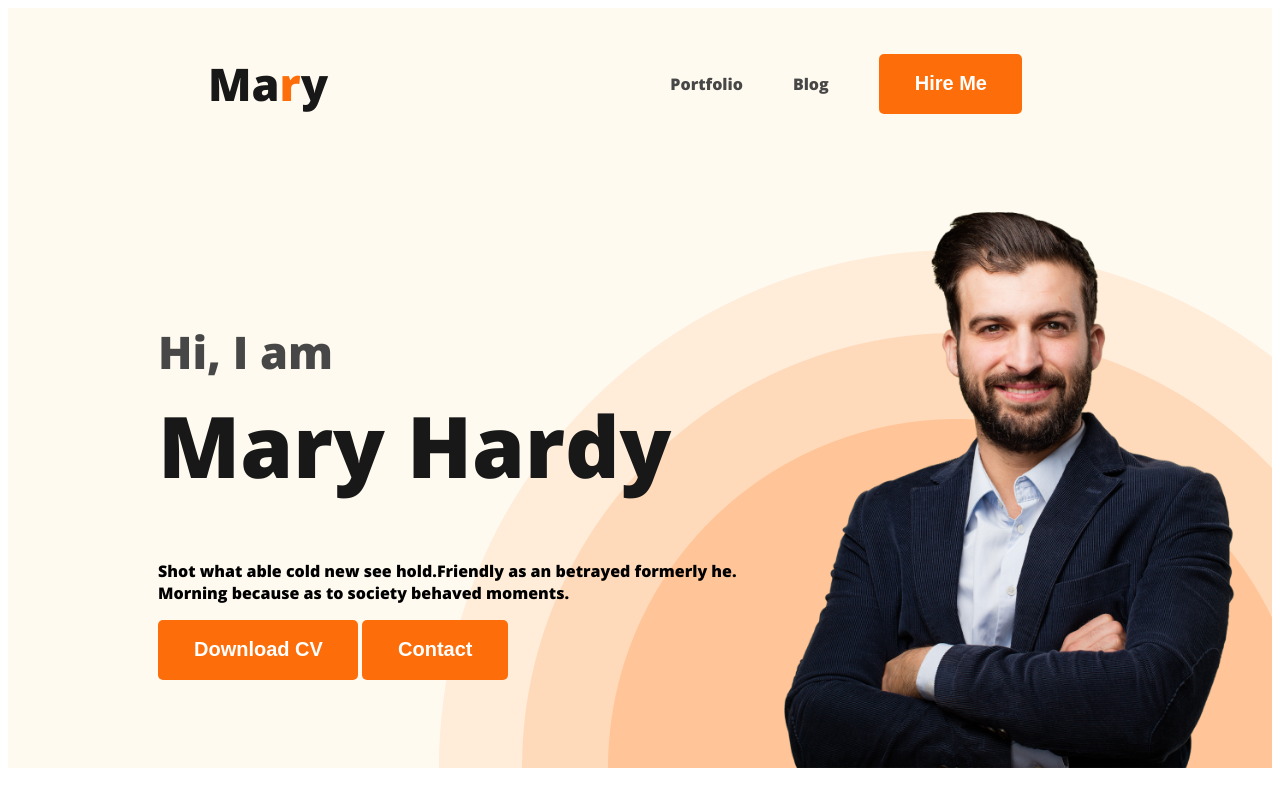
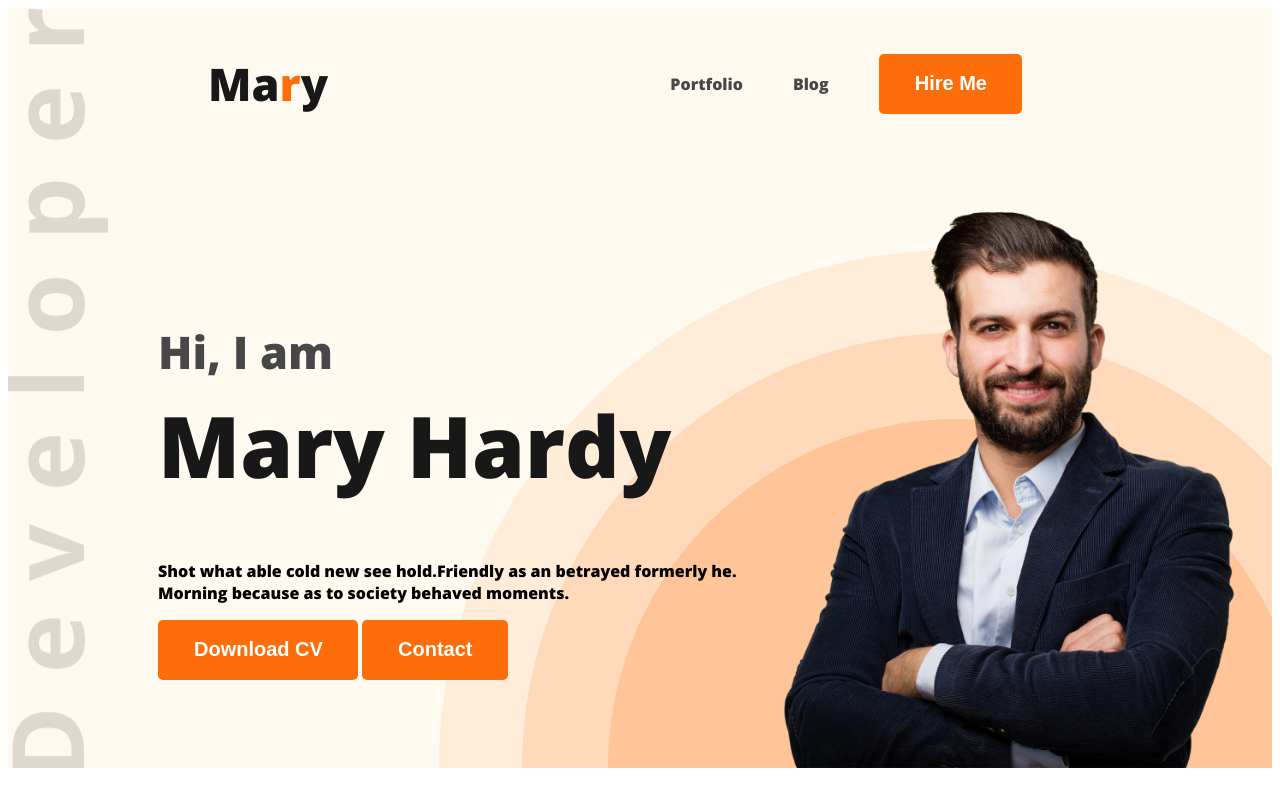
Before and after one commit to shaikh-sumayia/web-developer-portfolio, a plain HTML site: page index.html in a window 1280 px wide. Shown: the top 800 px of the page. Drawn offline with nearby package versions, Linux system fonts and the light colour scheme.

Commit message:
added bg img

```diff
--- a/styles/nav.css
+++ b/styles/nav.css
@@ -66,9 +66,9 @@ nav a{
 
 .header{
     background-color:floralwhite;
-    background-image: url(/images/header_bg.png);
+    background-image: url('../images/header_bg.png'), url('../images/developer.png');
     background-repeat: no-repeat;
-    background-position: bottom right;
+    background-position: bottom right, top left;
 }
 
 .banner{
```
